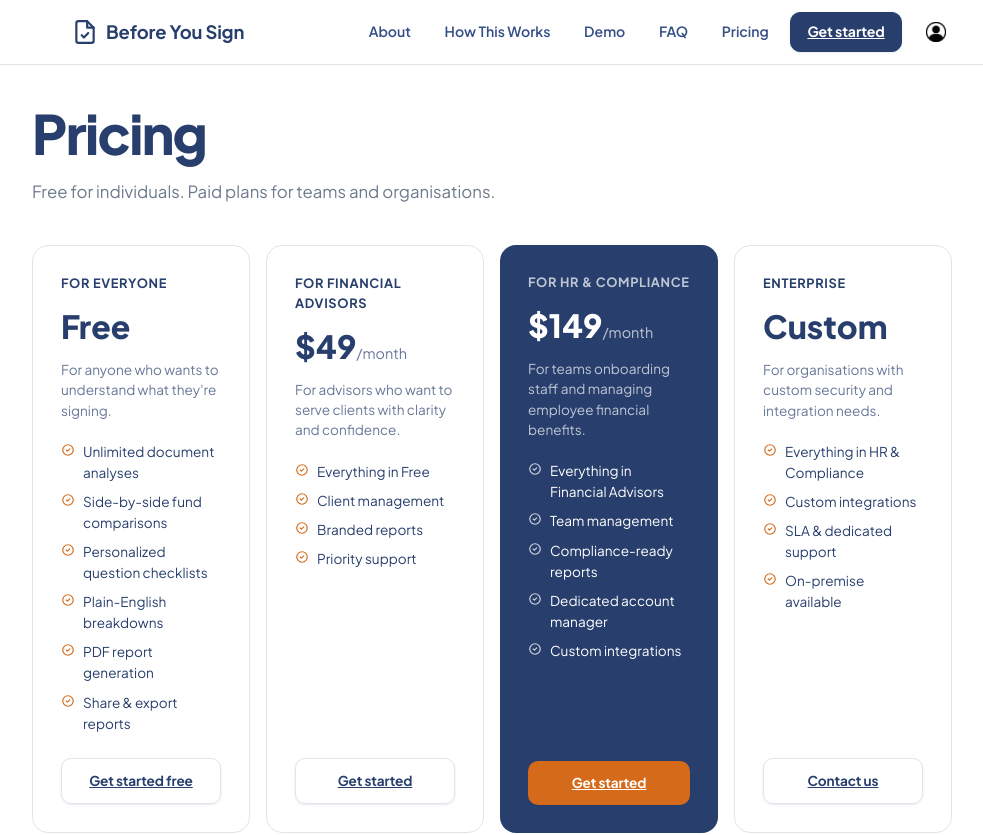
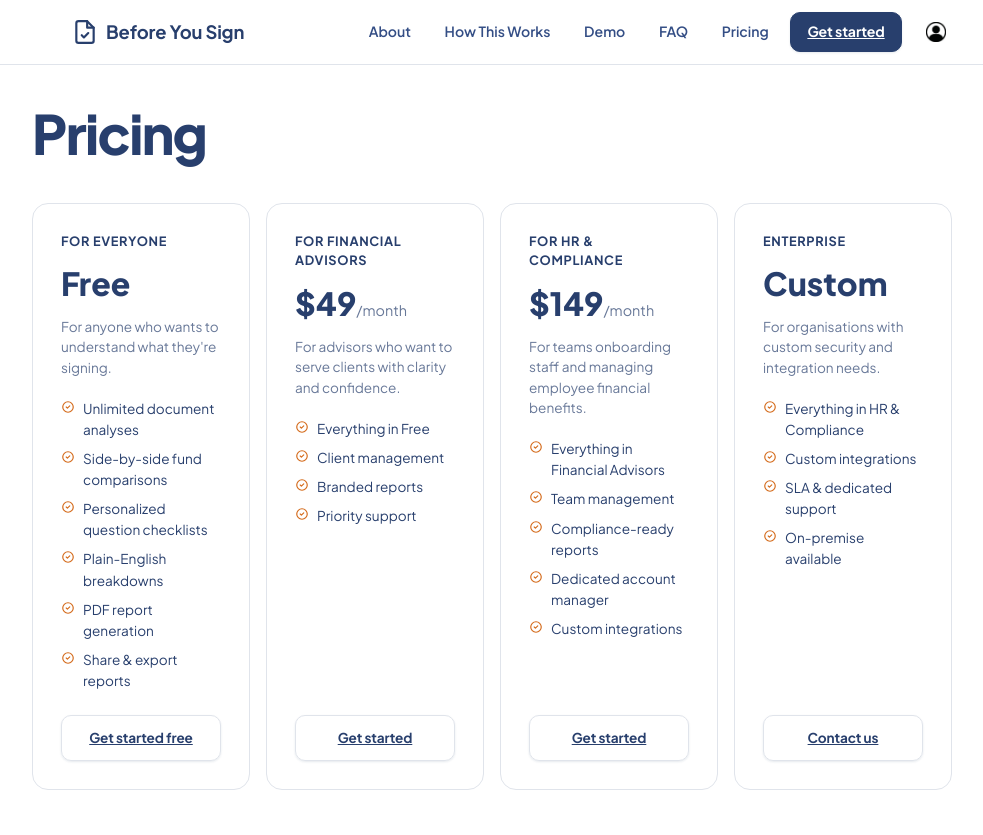
Before and after one commit to junhaochoo/Before-you-, a Next.js app in the folder apps/web/: page /pricing in a window 1280 px wide. Shown: the top 835 px of the page, without its empty margins (148-1131 px from the left). Built offline with nearby package versions, Linux system fonts and the light colour scheme.

Commit message:
fix(pricing): remove tagline, unhighlight all tiers

```diff
--- a/apps/web/app/pricing/page.tsx
+++ b/apps/web/app/pricing/page.tsx
@@ -54,7 +54,7 @@
     ],
     cta: "Get started",
     href: "/login?mode=signup",
-    highlight: true,
+    highlight: false,
   },
   {
     name: "Enterprise",
@@ -87,7 +87,6 @@
           fontSize: "1.05rem",
         }}
       >
-        Free for individuals. Paid plans for teams and organisations.
       </p>
 
       {/* Tier cards */}
```
